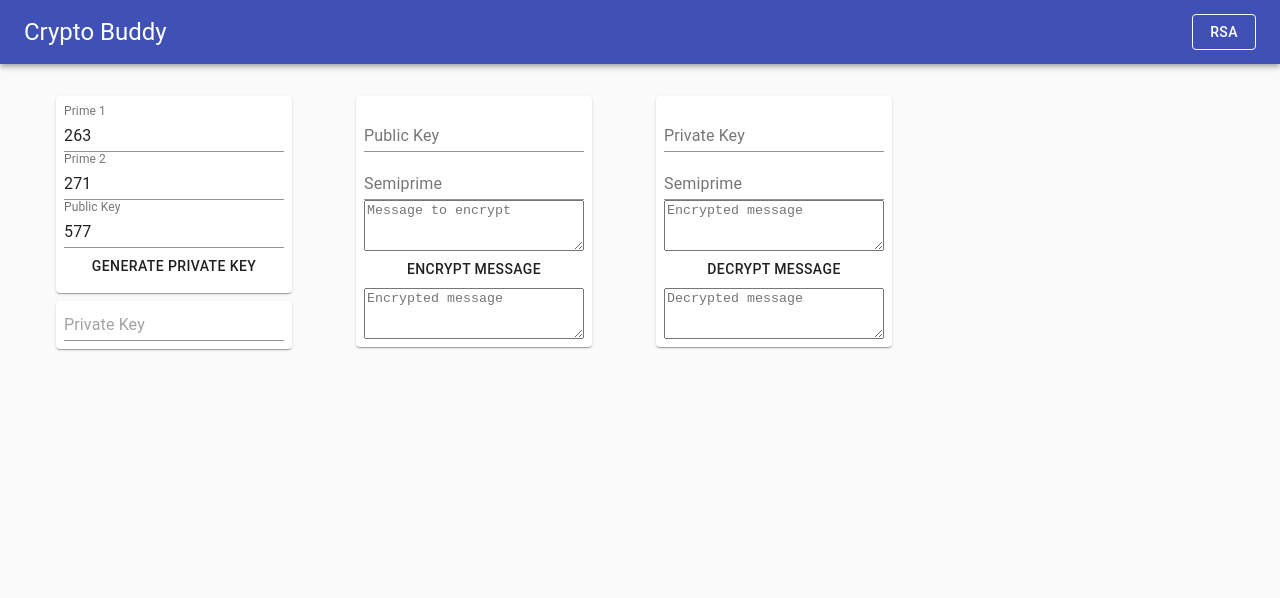
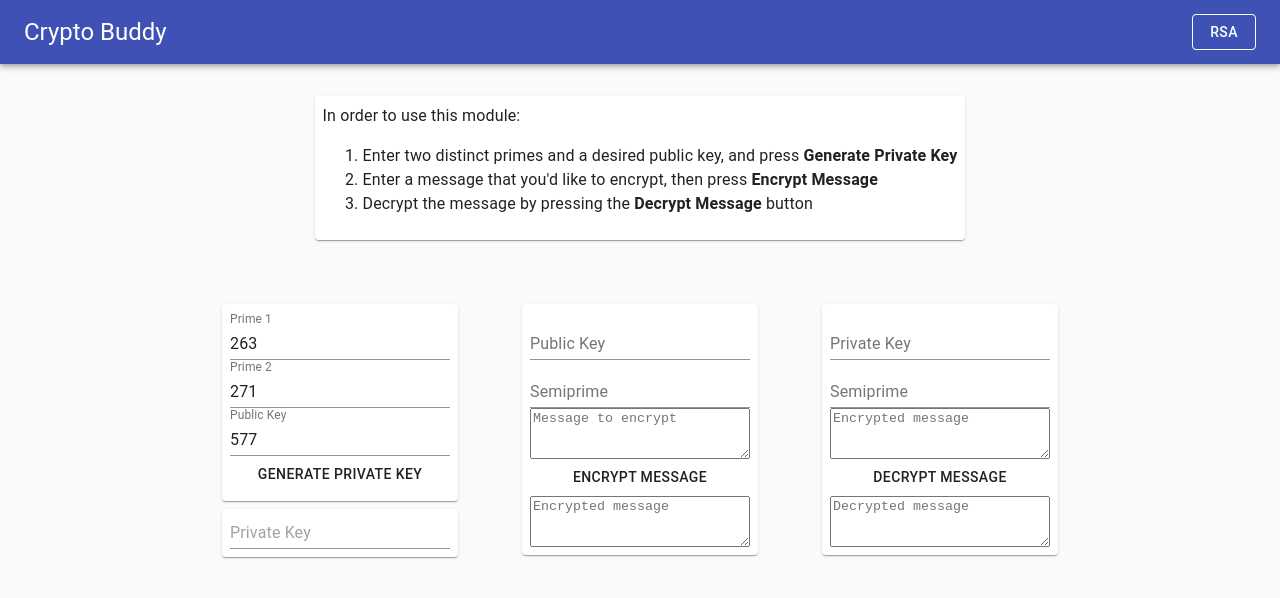
Before and after one commit to ilknarf/crypto-buddy, a React (Create React App) app: page /rsa in a window 1280 px wide. Shown: the top 598 px of the page. Built offline with nearby package versions, Linux system fonts and the light colour scheme.

Commit message:
refactor RSA

```diff
--- a/src/pages/Rsa.js
+++ b/src/pages/Rsa.js
@@ -1,6 +1,6 @@
 /* global BigInt:false */
 import React, { useState } from 'react';
-import { Container, FormControl, TextField, Button, Divider, TextareaAutosize } from '@material-ui/core';
+import { Container, FormControl, TextField, Button, Box, Typography, TextareaAutosize, makeStyles } from '@material-ui/core';
 
 import Panel from '../components/Panel';
 import Card from '../components/Card';
@@ -9,6 +9,13 @@ import RSA from '../utils/rsaAlgorithm';
 
 import ErrorAlert from '../components/ErrorAlert';
 
+const useStyles = makeStyles({
+  container: {
+    display: 'flex',
+    justifyContent: 'center',
+  }
+});
+
 
 function setState(setter) {
   return function(e) {
@@ -16,7 +23,132 @@ function setState(setter) {
   }
 }
 
+function RsaGeneratePrivateKey(props) {
+  const {
+    p1,
+    error,
+    p2,
+    pub,
+    generatePrivateKey,
+    privateKey,
+    setP1,
+    setP2,
+    setPub,
+  } = props;
+
+  return (
+    <Panel>
+      <Card>
+        <FormControl>
+          <TextField value={p1} error={error} type="number" onChange={setState(setP1)} label="Prime 1" />
+          <TextField value={p2} error={error} type="number" onChange={setState(setP2)} label="Prime 2" />
+          <TextField value={pub} error={error} type="number" onChange={setState(setPub)} label="Public Key" />
+          <Button onClick={generatePrivateKey}>
+            Generate Private Key
+          </Button>
+        </FormControl>
+      </Card>
+      <Card>
+        <TextField placeholder="Private Key" contentEditable="false" value={privateKey}/>
+      </Card>
+    </Panel>
+  );
+}
+
+function RsaEncryptMessage(props) {
+  const {
+    currentPub,
+    semiprime,
+    message,
+    encryptedMessage,
+    setMessage,
+    encryptMessage,
+  } = props;
+
+  return (
+    <Panel>
+      <Card>
+        <FormControl>
+          <TextField value={currentPub} contentEditable="false" label="Public Key" />
+          <TextField value={semiprime} contentEditable="false" label="Semiprime" />
+          <TextareaAutosize
+            rowsMin={3}
+            placeholder="Message to encrypt"
+            value={message}
+            onChange={setState(setMessage)}
+          />
+          <Button onClick={encryptMessage}>
+            Encrypt Message
+          </Button>
+          <TextareaAutosize
+            rowsMin={3}
+            placeholder="Encrypted message"
+            value={encryptedMessage}
+            contentEditable="false"
+          />
+        </FormControl>
+      </Card>
+    </Panel>
+  );
+}
+
+function RsaDecryptMessage(props) {
+  const {
+    privateKey,
+    semiprime,
+    encryptedMessage,
+    decryptMessage,
+    decryptedMessage
+  } = props;
+
+  return (
+    <Panel>
+      <Card>
+        <FormControl>
+          <TextField value={privateKey} contentEditable="false" label="Private Key" />
+          <TextField value={semiprime} contentEditable="false" label="Semiprime" />
+          <TextareaAutosize
+            rowsMin={3}
+            placeholder="Encrypted message"
+            value={encryptedMessage}
+            contentEditable="false"
+          />
+          <Button onClick={decryptMessage}>
+            Decrypt Message
+          </Button>
+          <TextareaAutosize
+            rowsMin={3}
+            placeholder="Decrypted message"
+            value={decryptedMessage}
+            contentEditable="false"
+          />
+        </FormControl>
+      </Card>
+    </Panel>
+  )
+}
+
+function RsaInfo() {
+  return (
+    <Panel>
+      <Card>
+        <Typography>
+          In order to use this module:
+
+          <ol>
+            <li>Enter two distinct primes and a desired public key, and press <strong>Generate Private Key</strong></li>
+            <li>Enter a message that you'd like to encrypt, then press <strong>Encrypt Message</strong></li>
+            <li>Decrypt the message by pressing the <strong>Decrypt Message</strong> button</li>
+          </ol>
+        </Typography>
+      </Card>
+    </Panel>
+  )
+}
+
 function Rsa() {
+  const classes = useStyles();
+
   let [currentPub, setCurrentPub] = useState('');
   let [privateKey, setPrivateKey] = useState('');
 
@@ -34,6 +166,7 @@ function Rsa() {
   let [encryptedMessage, setEncryptedMessage] = useState('');
 
   let [decryptedMessage, setDecryptedMessage] = useState('');
+
 
   function generatePrivateKey() {
     try {
@@ -79,74 +212,42 @@ function Rsa() {
   }
 
   return (
-    <React.Fragment>
+    <Box>
       <ErrorAlert hidden={hidden} close={() => setHidden(true)}>
         {helperText}
       </ErrorAlert>
-      <Container>
-        <Panel>
-          <Card>
-            <FormControl>
-              <TextField value={p1} error={error} type="number" onChange={setState(setP1)} label="Prime 1" />
-              <TextField value={p2} error={error} type="number" onChange={setState(setP2)} label="Prime 2" />
-              <TextField value={pub} error={error} type="number" onChange={setState(setPub)} label="Public Key" />
-              <Button onClick={generatePrivateKey}>
-                Generate Private Key
-              </Button>
-            </FormControl>
-          </Card>
-          <Card>
-            <TextField placeholder="Private Key" contentEditable="false" value={privateKey}/>
-          </Card>
-        </Panel>
-        <Panel>
-          <Card>
-            <FormControl>
-              <TextField value={currentPub} contentEditable="false" label="Public Key" />
-              <TextField value={semiprime} contentEditable="false" label="Semiprime" />
-              <TextareaAutosize
-                rowsMin={3}
-                placeholder="Message to encrypt"
-                value={message}
-                onChange={setState(setMessage)}
-              />
-              <Button onClick={encryptMessage}>
-                Encrypt Message
-              </Button>
-              <TextareaAutosize
-                rowsMin={3}
-                placeholder="Encrypted message"
-                value={encryptedMessage}
-                contentEditable="false"
-              />
-            </FormControl>
-          </Card>
-        </Panel>
-        <Panel>
-          <Card>
-            <FormControl>
-              <TextField value={privateKey} contentEditable="false" label="Private Key" />
-              <TextField value={semiprime} contentEditable="false" label="Semiprime" />
-              <TextareaAutosize
-                rowsMin={3}
-                placeholder="Encrypted message"
-                value={encryptedMessage}
-                contentEditable="false"
-              />
-              <Button onClick={decryptMessage}>
-                Decrypt Message
-              </Button>
-              <TextareaAutosize
-                rowsMin={3}
-                placeholder="Decrypted message"
-                value={decryptedMessage}
-                contentEditable="false"
-              />
-            </FormControl>
-          </Card>
-        </Panel>
+      <Container className={classes.container}>
+        <RsaInfo />
       </Container>
-    </React.Fragment>
+      <Container className={classes.container}>
+        <RsaGeneratePrivateKey
+          p1={p1}
+          error={error}
+          p2={p2}
+          pub={pub}
+          generatePrivateKey={generatePrivateKey}
+          privateKey={privateKey}
+          setP1={setP1}
+          setP2={setP2}
+          setPub={setPub}
+        />
+        <RsaEncryptMessage
+          currentPub={currentPub}
+          semiprime={semiprime}
+          message={message}
+          encryptedMessage={encryptedMessage}
+          setMessage={setMessage}
+          encryptMessage={encryptMessage}
+        />
+        <RsaDecryptMessage
+          privateKey={privateKey}
+          semiprime={semiprime}
+          encryptedMessage={encryptedMessage}
+          decryptMessage={decryptMessage}
+          decryptedMessage={decryptedMessage}
+        />
+      </Container>
+    </Box>
   )
 }
 
```
